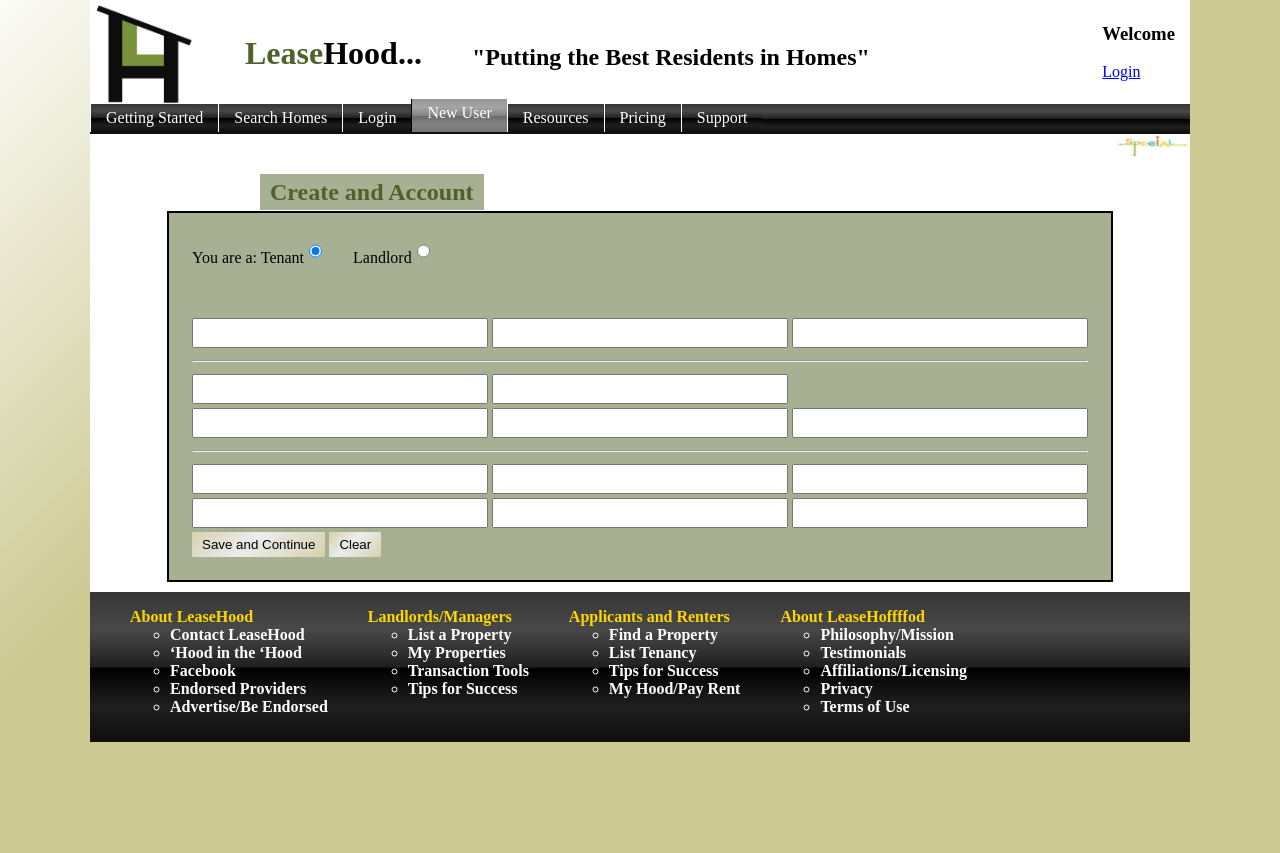
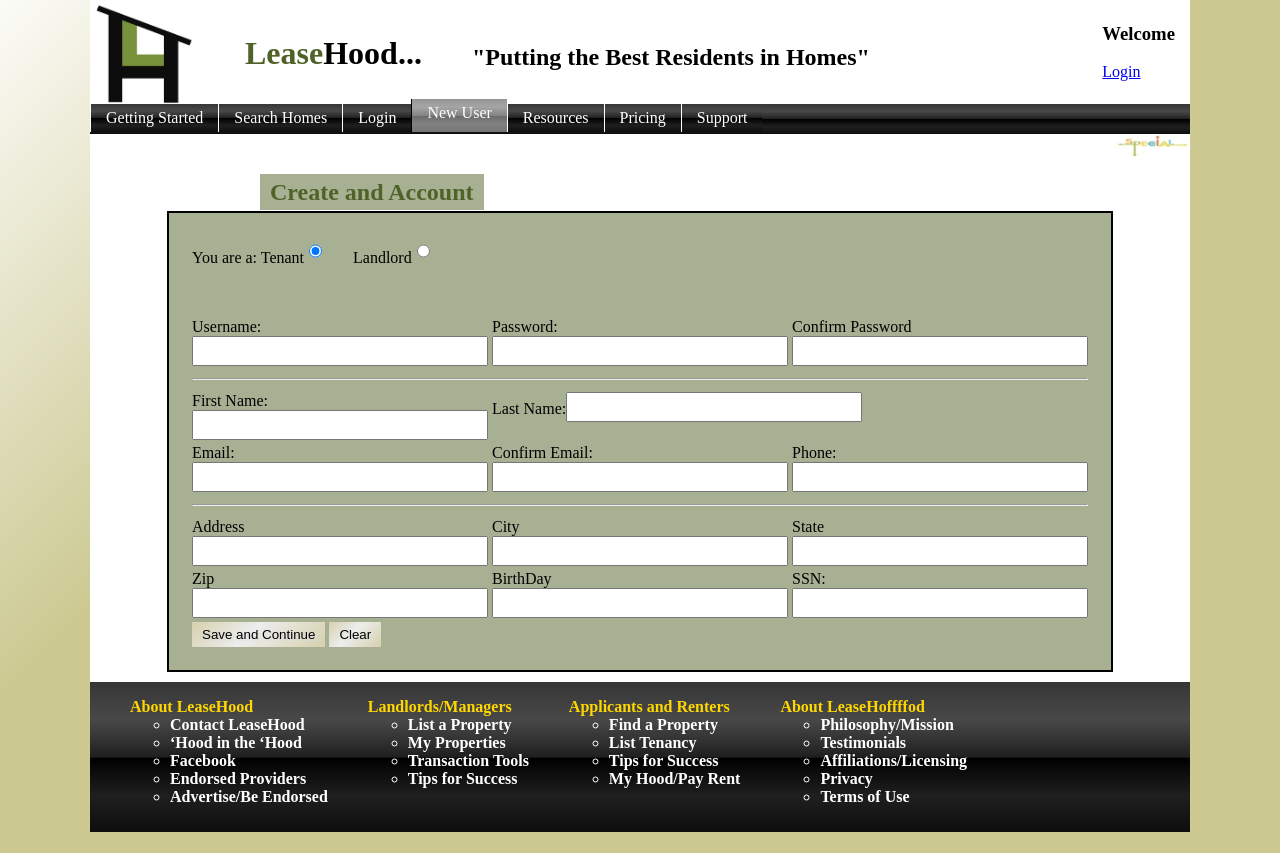
Before and after one commit to pyledw/PopupBox, a PHP site: page /newUser.php in a window 1280 px wide. Shown: the part 51-904 px from the top of the page. Run offline with PHP 8.4, Linux system fonts and the light colour scheme; some libraries are stand-ins or nearby versions.

Commit message:
Removing the inline labels. Too much complication.  I will make a custom label to appear with the text boxes. For now using simple labels.  Will work on finalizing layout for forms latter tomorrow.

```diff
--- a/login.php
+++ b/login.php
@@ -28,12 +28,12 @@
             <table width="350px" class="tableForm">
                 <tr>
                     <td>
-                        <input title="Username" class="required" id="userName" type="text" name="userName">
+                        <lable>Username:</label><input title="Username" class="required" id="userName" type="text" name="userName">
                     </td>
                 </tr>
                 <tr>
                     <td>
-                        <input title="Password" class="required" type="password" name="password">
+                       <lable>Password:</label> <input title="Password" class="required" type="password" name="password">
                     </td>
                 </tr>
                 <tr>
--- a/newUser.php
+++ b/newUser.php
@@ -24,13 +24,13 @@
                     </tr>
                     <tr>
                          <td>
-                             <input type="text" title="User Name" name="username" class="required" minlength="5" /><br/>
+                             <lable>Username:</label><input type="text" title="User Name" name="username" class="required" minlength="5" /><br/>
                          </td>
                          <td>
-                           <input title="Password" type="password" id="password" class="required" name="password1">
+                           <lable>Password:</label><input title="Password" type="password" id="password" class="required" name="password1">
                          </td>
                          <td>
-                           <input title="Confirm Password" id="password_again" class="required" type="password" name="password_again">
+                           <lable>Confirm Password</label><input title="Confirm Password" id="password_again" class="required" type="password" name="password_again">
                          </td>
                     </tr>
                     <tr class="hr">
@@ -41,22 +41,22 @@
                     <tr>
 
                          <td>
-                           <input title="First name" type="text" name="fname" class="required">
+                           <lable>First Name:</label><input title="First name" type="text" name="fname" class="required">
                          </td>
 
                          <td colspan="2">
-                           <input title="Last name" type="text" name="lname" class="required">
+                           <lable>Last Name:</label><input title="Last name" type="text" name="lname" class="required">
                          </td>
                     </tr>
                     <tr>
                          <td>
-                             <input title="Email address" type="text" id="email" name="email1" class="required email">
+                             <lable>Email:</label><input title="Email address" type="text" id="email" name="email1" class="required email">
                          </td>
                          <td>
-                             <input title="Confirm email" type="text" id="email_again" name="email_again" class="required email">
+                             <lable>Confirm Email:</label><input title="Confirm email" type="text" id="email_again" name="email_again" class="required email">
                          </td>
                          <td>
-                             <input title="Phone" type="text" name="phone" class="required">
+                             <lable>Phone:</label><input title="Phone" type="text" name="phone" class="required">
                          </td>
                     </tr>
                     <tr class="hr">
@@ -66,24 +66,24 @@
                     </tr>
                      <tr>
                          <td>
-                             <input title="Address" type="text" name="address" width="400px" class="required">
+                             <lable>Address</label><input title="Address" type="text" name="address" width="400px" class="required">
                          </td>
                          <td>
-                             <input title="City" type="text" name="city" class="required">
+                             <lable>City</label><input title="City" type="text" name="city" class="required">
                          </td>
                          <td>
-                             <input title="State" type="text" name="state" class="required">
+                             <lable>State</label><input title="State" type="text" name="state" class="required">
                          </td>
                     </tr>
                     <tr>
                          <td>
-                             <input title="Zip code" type="text" name="zip" class="required">
+                             <lable>Zip</label><input title="Zip code" type="text" name="zip" class="required">
                          </td>
                          <td  >
-                             <input title="Birth Date" type="text" name="DOB" class="required">
+                             <lable>BirthDay</label><input title="Birth Date" type="text" name="DOB" class="required">
                          </td>
                          <td>
-                             <input title="last 4 of SSN" type="text" name="SSN" class="required">
+                             <lable>SSN:</label><input title="last 4 of SSN" type="text" name="SSN" class="required">
                          </td>
                     </tr>
                     <tr>
@@ -129,9 +129,4 @@
         $.fn.formLabels.refreshLabels()
     });
   });
-
-   $(function(){
-         $.fn.formLabels({
-         });
-   });
   </script>
--- a/popupLogin.php
+++ b/popupLogin.php
@@ -9,12 +9,12 @@
             <table class="tableForm">
                 <tr>
                     <td>
-                       <input title="Username" class="required" id="userName" type="text" name="userName">
+                <lable>Username:</label><input class="required" id="userName" type="text" name="userName">
                     </td>
                 </tr>
                 <tr>
                     <td>
-                        <input title="Password" class="required" type="password" name="password">
+                <lable>Password:</label><input class="required" type="password" name="password">
                     </td>
                 </tr>
                 <tr>
```
